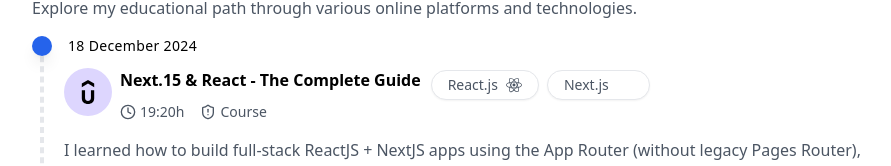
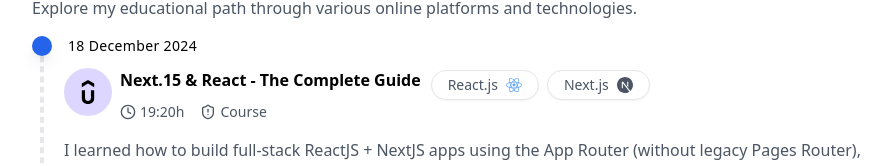
Before and after one commit to jakubjereczek/personal-blog, a Next.js app: page /courses in a window 1280 px wide. Shown: the part 148-314 px from the top of the page, without its empty margins (176-1067 px from the left). Built offline with nearby package versions, Linux system fonts and the light colour scheme.

Commit message:
fix technology tag colors display

```diff
--- a/src/components/course-preview.tsx
+++ b/src/components/course-preview.tsx
@@ -56,7 +56,7 @@
                       value={technology.name}
                       icon={{
                         Icon: technology.Icon,
-                        color: technology.color,
+                        colors: technology.colors,
                       }}
                       border={false}
                     />
--- a/src/components/hero.tsx
+++ b/src/components/hero.tsx
@@ -57,7 +57,7 @@
                   ease: 'easeInOut',
                 }}
               >
-                <ChevronRight size={12} />
+                <ChevronRight size={24} />
               </motion.span>
             </Link>
           </motion.div>
--- a/src/components/tag.tsx
+++ b/src/components/tag.tsx
@@ -10,17 +10,20 @@
   icon?: {
     Icon: LucideIcon | IconType;
     size?: number;
-    color: string;
+    colors: string[];
   };
   border?: boolean;
 }) {
   return (
     <div
-      className={`m-0.5 inline-flex items-center gap-2 rounded-full ${border ? 'border border-gray-200 px-4 py-1' : 'px-1'} bg-white text-sm text-gray-600 shadow-sm dark:border-gray-700 dark:bg-gray-800 dark:text-gray-400`}
+      className={`m-0.5 inline-flex items-center gap-2 rounded-full ${border ? 'border border-gray-200 px-4 py-1 shadow-sm' : 'px-1'} h-fit bg-white text-sm text-gray-600 dark:border-gray-700 dark:bg-gray-800 dark:text-gray-400`}
     >
       <span>{value}</span>
       {icon && (
-        <icon.Icon size={icon.size || 16} className={`text-${icon.color}`} />
+        <icon.Icon
+          size={icon.size || 16}
+          className={'text-' + icon.colors[0] + ' dark:text-' + icon.colors[1]}
+        />
       )}
     </div>
   );
--- a/src/components/timeline/timeline-item-c.tsx
+++ b/src/components/timeline/timeline-item-c.tsx
@@ -41,7 +41,7 @@
                     value={technology.name}
                     icon={{
                       Icon: technology.Icon,
-                      color: technology.color,
+                      colors: technology.colors,
                     }}
                   />
                 ))}
--- a/src/config/data.ts
+++ b/src/config/data.ts
@@ -87,22 +87,22 @@
   JavaScript: {
     name: 'JavaScript',
     Icon: SiJavascript,
-    color: 'yellow-300',
+    colors: ['yellow-400'],
   },
   TypeScript: {
     name: 'TypeScript',
     Icon: SiTypescript,
-    color: 'blue-300',
+    colors: ['blue-400'],
   },
   Next: {
     name: 'Next.js',
     Icon: SiNextdotjs,
-    color: 'white',
+    colors: ['dark', 'white'],
   },
   React: {
     name: 'React.js',
     Icon: SiReact,
-    color: 'blue-300',
+    colors: ['blue-400'],
   },
 };
 
--- a/src/structures.ts
+++ b/src/structures.ts
@@ -53,7 +53,7 @@
 export interface Technology {
   name: string;
   Icon: IconType;
-  color: string;
+  colors: string[];
 }
 
 export interface Platform {
--- a/tailwind.config.ts
+++ b/tailwind.config.ts
@@ -12,6 +12,11 @@
       },
     },
   },
+  safelist: [
+    {
+      pattern: /text-\w{1,}/,
+    },
+  ],
   plugins: [],
   darkMode: 'class',
 } satisfies Config;
```
